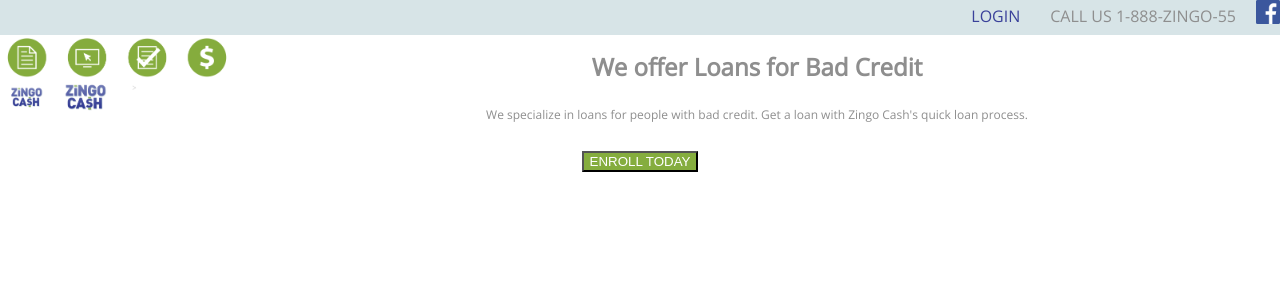
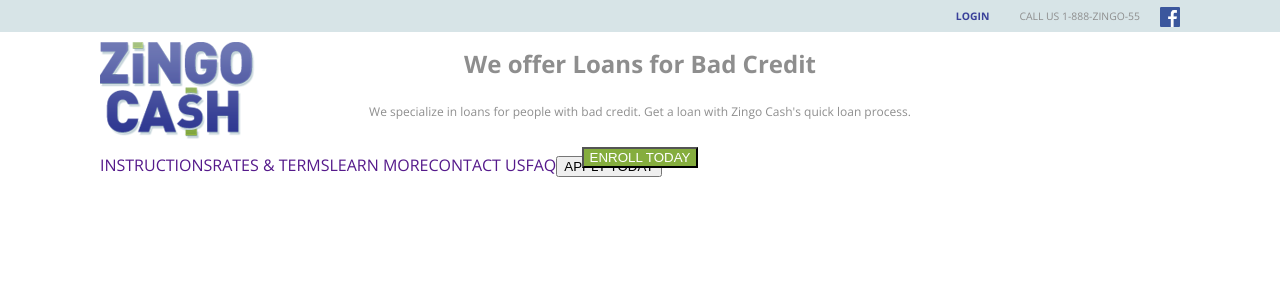
Before and after one commit to allengordon011/zingo-cash, a React (Create React App) app: page / in a window 1280 px wide. Shown: the top 300 px of the page. Built offline with nearby package versions, Linux system fonts and the light colour scheme.

Commit message:
working on header and nav

```diff
--- a/public/index.html
+++ b/public/index.html
@@ -10,7 +10,7 @@
     -->
     <link rel="manifest" href="%PUBLIC_URL%/manifest.json">
     <link rel="shortcut icon" href="%PUBLIC_URL%/favicon.ico">
-    <link href="https://fonts.googleapis.com/css?family=Open+Sans" rel="stylesheet">
+    <link href="https://fonts.googleapis.com/css?family=Open+Sans:400,600,700" rel="stylesheet">
     <!--
       Notice the use of %PUBLIC_URL% in the tags above.
       It will be replaced with the URL of the `public` folder during the build.
--- a/src/App.css
+++ b/src/App.css
@@ -16,16 +16,21 @@
   font-family: 'Open Sans', sans-serif;
 }
 
-.App-logo {
-  height: 80px;
-  float: left;
+.logo-top, .enroll-today, .verification, .zingo-cash {
+  background: url('./img/Zingo-Cash-sprite.png');
+  background-repeat: no-repeat;
 }
 
-.top-header {
+.logo-top {
+  background-position: -57px -270px;
+	width: 155px;
+	height: 97px;
+  margin: 10px 10px 10px 100px;
+}
+
+header {
   background-color: var(--light-blue-color);
-  height: 35px;
-  /* padding: 20px; */
-  /* color: white; */
+  height: 32px;
 }
 
 .title {
@@ -36,27 +41,33 @@
   font-size: .75rem;
 }
 
-.App-intro {
-  font-size: large;
+#top-header-list {
+  display: flex;
+  justify-content: flex-end;
+  font-size: .65rem;
+  margin: 0 100px 0 0;
 }
 
-.top-nav {
-  display: flex;
-  flex-direction: row;
-  justify-content: flex-end;
+.login {
+  color: var(--blue-color);
+  margin-right: 10px;
+  font-weight: bold;
 }
 
-.nav-login {
-  color: var(--blue-color);
-  margin-right: 10px;
-}
-
-.nav-phone {
+.phone {
   margin: 0 20px;
 }
 
-.nav-facebook {
-  height: 24px;
+.facebook {
+  height: 20px;
+  vertical-align: middle;
+}
+
+#nav-list {
+  display: flex;
+  /* justify-content: flex-end; */
+  /* font-size: .65rem; */
+  margin: 0 100px;
 }
 
 .enroll {
@@ -67,3 +78,9 @@
 a {
   text-decoration: none;
 }
+
+ul {
+  list-style: none;
+  margin: 0;
+  padding: 0;
+}
--- a/src/App.js
+++ b/src/App.js
@@ -7,15 +7,45 @@
   render() {
     return (
       <div className="App">
-        <header className="top-header">
-          <nav className="top-nav">
-            <a href="" className="nav-login">LOGIN</a>
-            <p className="nav-phone">CALL US  1-888-ZINGO-55</p>
-            <a href=""><img src={facebook} className="nav-facebook" alt="facebook"/></a>
+        <header>
+          <div className="top-header">
+            <ul id="top-header-list">
+              <li>
+                <a href="" className="login">LOGIN</a>
+              </li>
+              <li>
+                <p className="phone">CALL US  1-888-ZINGO-55</p>
+              </li>
+              <li>
+                <a href=""><img src={facebook} className="facebook" alt="facebook"/></a>
+              </li>
+            </ul>
+          </div>
+          <div className="logo-top" alt="logo" />
+          <nav className="main-nav">
+            <ul id="nav-list">
+              <li>
+                <a href="" className="second">INSTRUCTIONS</a>
+              </li>
+              <li>
+                <a href="" className="second">RATES & TERMS</a>
+              </li>
+              <li>
+                <a href="" className="second">LEARN MORE</a>
+              </li>
+              <li>
+                <a href="" className="second">CONTACT US</a>
+              </li>
+              <li>
+                <a href="" className="second">FAQ</a>
+              </li>
+              <li>
+                <button className="second">APPLY TODAY</button>
+              </li>
+            </ul>
           </nav>
-          <img src={sprite} className="App-logo" alt="logo" />
         </header>
-        <div className="App-intro">
+        <div>
           <h1 className="title">We offer Loans for Bad Credit</h1>
           <p className="sub-title">We specialize in loans for people with bad credit. Get a loan with Zingo Cash's quick loan process.</p>
           <button className="enroll">ENROLL TODAY</button>
```
